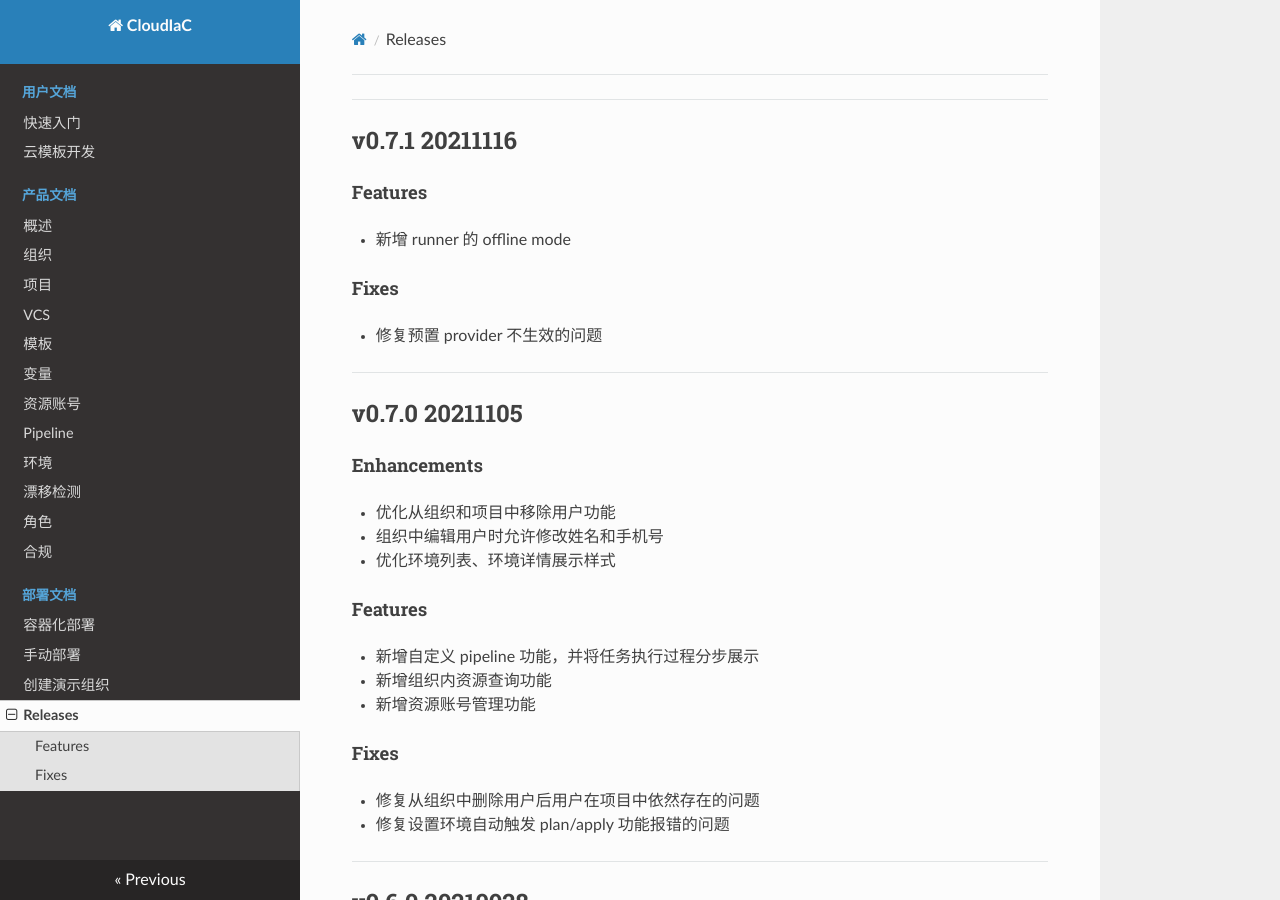
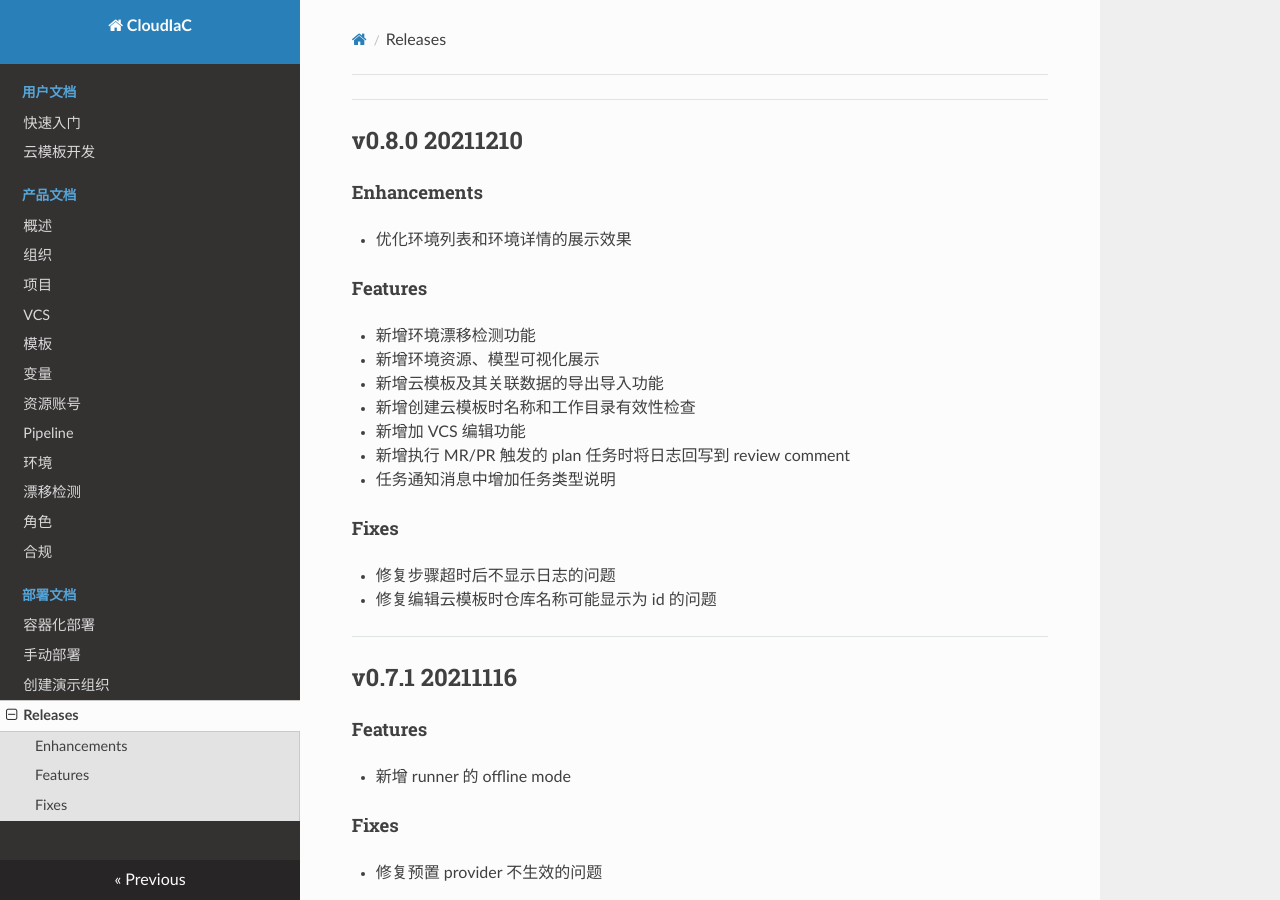
Before and after one commit to idcos/cloudiac, an MkDocs documentation site: the page built from docs/mkdocs/release-notes.md, in a window 1280 px wide and 900 px high. Built offline with MkDocs 1.6.1, drawn with Linux system fonts in a browser that asks for light colours; nearby versions of some CDN libraries.

Commit message:
Release v0.8.0

```diff
--- a/docs/mkdocs/release-notes.md
+++ b/docs/mkdocs/release-notes.md
@@ -1,3 +1,22 @@
+------
+## v0.8.0 20211210
+#### Enhancements
+- 优化环境列表和环境详情的展示效果
+
+#### Features
+- 新增环境漂移检测功能
+- 新增环境资源、模型可视化展示
+- 新增云模板及其关联数据的导出导入功能
+- 新增创建云模板时名称和工作目录有效性检查
+- 新增加 VCS 编辑功能
+- 新增执行 MR/PR 触发的 plan 任务时将日志回写到 review comment
+- 任务通知消息中增加任务类型说明
+
+#### Fixes
+- 修复步骤超时后不显示日志的问题
+- 修复编辑云模板时仓库名称可能显示为 id 的问题
+
+
 ------
 ## v0.7.1 20211116
 #### Features
```
Also changed, not shown: CHANGELOG.md (+10 -1 lines), changelog.json (+22 -0 lines), docs/mkdocs/deploy/host.md (+2 -2 lines), 1 other file.
